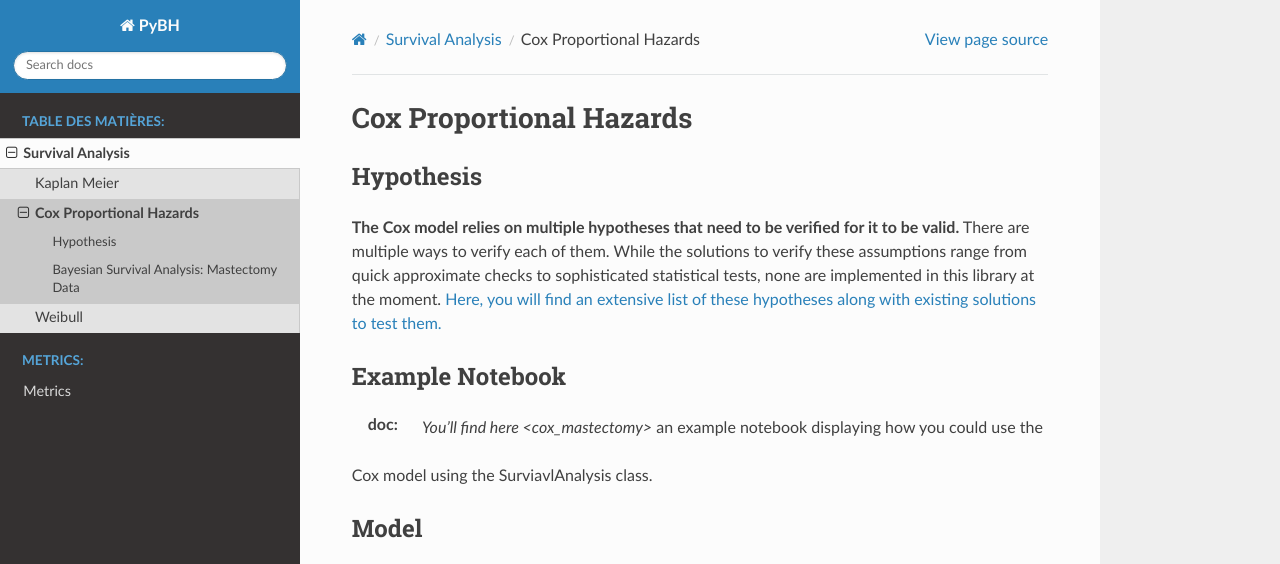
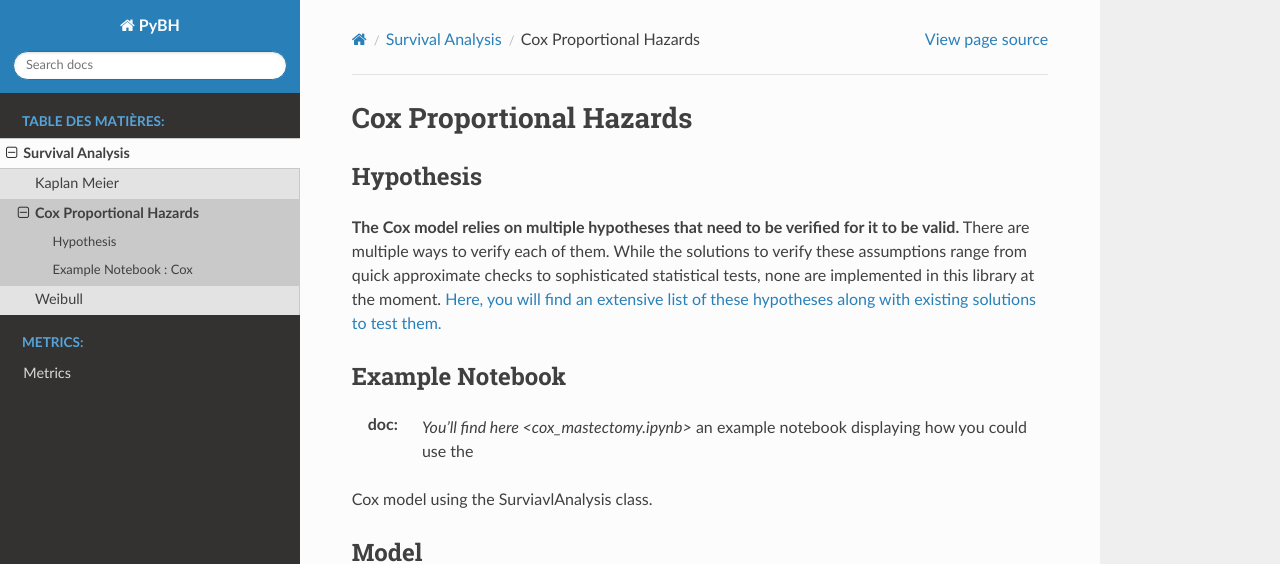
Before and after one commit to PyBHealth/PyBH, a Sphinx documentation site: the page built from docs/source/Survival_Analysis/Cox/Cox.rst, in a window 1280 px wide, cut to the strip 0-564 px from the top of the page. Built offline with Sphinx 7.4.7 and the Read the Docs theme 3.1.0, drawn with Linux system fonts in a browser that asks for light colours.

Commit message:
Updating doc

```diff
--- a/docs/source/Survival_Analysis/Cox/Cox.rst
+++ b/docs/source/Survival_Analysis/Cox/Cox.rst
@@ -7,7 +7,7 @@ Cox Proportional Hazards
    :hidden:
 
    Hypothesis
-   cox_mastectomy
+   cox_mastectomy.ipynb
 
 Hypothesis
 ----------
@@ -21,7 +21,7 @@ this library at the moment.
 Example Notebook
 ----------------
 
-:doc: `You'll find here <cox_mastectomy>` an example notebook displaying how you could use the
+:doc: `You'll find here <cox_mastectomy.ipynb>` an example notebook displaying how you could use the
 Cox model using the SurviavlAnalysis class.
 
 Model
--- a/docs/source/Survival_Analysis/Weibull/Weibull.rst
+++ b/docs/source/Survival_Analysis/Weibull/Weibull.rst
@@ -7,7 +7,7 @@ Weibull
    :hidden:
 
    Hypothesis
-   weibull_mastectomy
+   weibull_mastectomy.ipynb
 
 Hypothesis
 ----------
```
Also changed, not shown: other parts of docs/source/Survival_Analysis/Weibull/Weibull.rst (+2 -2 lines), docs/source/Survival_Analysis/Cox/cox_mastectomy.ipynb, docs/source/Survival_Analysis/Weibull/weibull_mastectomy.ipynb.
